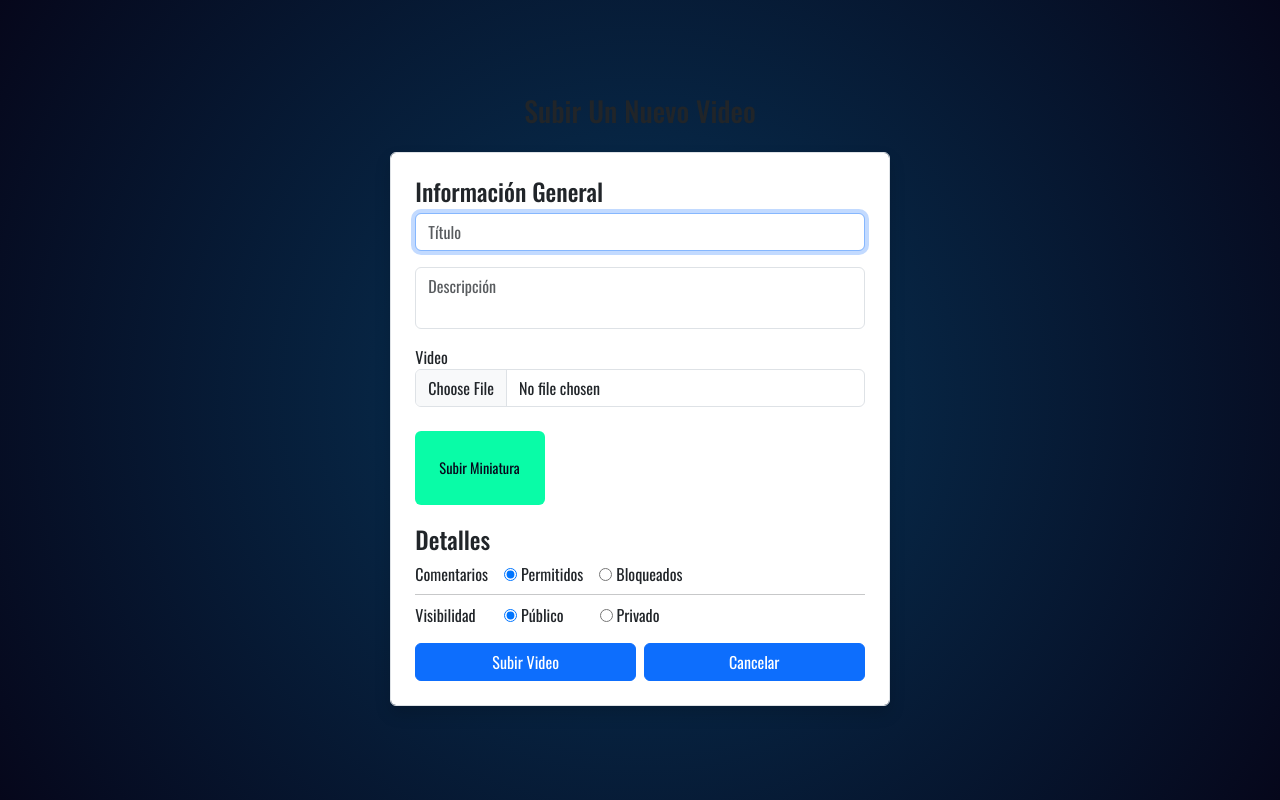
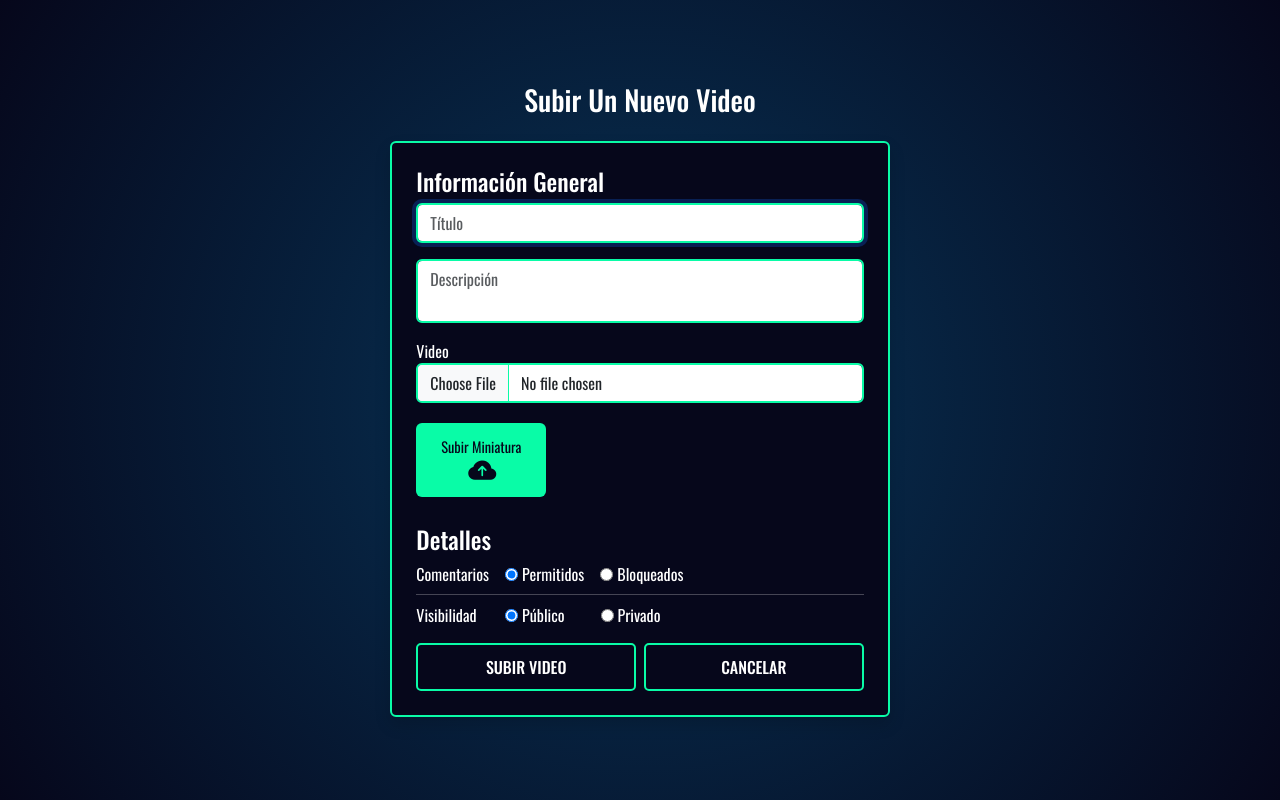
Before and after one commit to mateok13/noCountryTubeFront, a React (Vite) app in the folder frontend/: page /upload-video in a window 1280 px wide. Built offline with nearby package versions, Linux system fonts and the light colour scheme.

Commit message:
styles added to FormVideo.jsx

```diff
--- a/frontend/src/components/formVideo/FormVideo.css
+++ b/frontend/src/components/formVideo/FormVideo.css
@@ -6,16 +6,15 @@
   cursor: pointer;
 }
 
-/* input,
-textarea {
+.input-border {
   border: 2px solid #09fca7 !important;
-} */
+}
 
 .thumbnail-border {
-  /* box-shadow: 0 0 8px #09fca7; */
+  box-shadow: 0 0 5px #09fca7;
   width: 130px;
   height: 74px;
-  /* border: 2px solid #09fca7; */
+  border: 1px solid #09fca7;
   object-fit: cover;
   object-position: top;
 }
@@ -38,10 +37,10 @@ textarea {
   height: 74px;
   font-size: .9rem;
   color: #06071b;
-  /* text-shadow: 0 0 5px #000, 0 0 2px #000, 0 0 1px #fff; */
   background-color: #09fca7;
-  display: flex;
-  align-items: center;
+  padding-top: 13px;
+  padding-bottom: 0;
+  position: relative;
   transition: all 300ms ease;
 }
 
@@ -49,6 +48,12 @@ textarea {
   background-color: #00ca83;
 }
 
+.cloud{
+  position: absolute;
+  top: 25px;
+  left: 52px;
+}
+
 .object-fit {
   object-fit: cover;
   object-position: top;
--- a/frontend/src/components/formVideo/FormVideo.jsx
+++ b/frontend/src/components/formVideo/FormVideo.jsx
@@ -16,25 +16,25 @@ const FormVideo = () => {
     generateThumbnails } = useFormVideo()
 
   return (
-    <form className="form form-control shadow p-4" onSubmit={handleSubmit}>
+    <form className="form-control form-nocountry text-white shadow p-4" onSubmit={handleSubmit}>
       <div>
         <h4>Información General</h4>
-        <input className="form-control" type="text" placeholder="Título" id="title" name="title" onChange={handleChange} value={formData.title} autoFocus />
+        <input className="form-control input-border" type="text" placeholder="Título" id="title" name="title" onChange={handleChange} value={formData.title} autoFocus />
         {errors ? <p className="text-danger">{errors.title}</p> : null}
-        <textarea className="form-control resize-none mt-2" name="description" id="description" placeholder="Descripción" onChange={handleChange} value={formData.description}></textarea>
+        <textarea className="form-control resize-none mt-2 input-border" name="description" id="description" placeholder="Descripción" onChange={handleChange} value={formData.description}></textarea>
         {errors ? <p className="text-danger">{errors.description}</p> : null}
-        <div className="d-flex flex-column my-2">
+        <div className="d-flex flex-column my-1">
           <label>Video</label>
-          <input ref={videoInputRef} className="form-control" type="file" accept="video/*" onChange={handleVideoFileChange} title="Subir Video" />
+          <input ref={videoInputRef} className="form-control input-border" type="file" accept="video/*" onChange={handleVideoFileChange} title="Subir Video" />
           {errors ? <p className="text-danger">{errors.video}</p> : null}
           {formData.video && generateThumbnails()}
         </div>
 
-        <div className="d-flex justify-content-between mt-2 overflow-hidden flex-wrap">
+        <div className="d-flex justify-content-between overflow-hidden flex-wrap gap-4-responsive pb-1">
           {/* INPUT FILE SUBIR MINIATURA */}
-          <div className="mb-1">
-            <label htmlFor="file" className="label-file text-center px-4 py-2 rounded cursor-pointer">Subir Miniatura</label>
-            <input type="file" id="file" className="input-file" accept="image/*" onChange={handleImageFileChange} />
+          <div className="mb-2">
+            <label htmlFor="file" className="label-file text-center px-4 rounded cursor-pointer">Subir Miniatura <i className="bi bi-cloud-arrow-up-fill fs-3 cloud"></i></label>
+            <input type="file" id="file" className="input-file input-border" accept="image/*" onChange={handleImageFileChange} />
           </div>
 
           {thumbnails.map((item, index) => (
@@ -47,7 +47,7 @@ const FormVideo = () => {
 
         {selectedThumbnail && (
           <>
-            <div className="mt-2">
+            <div className="mt-1">
               <p className="mb-1">Miniatura seleccionada</p>
               <img className="object-fit rounded bg-dark thumbnail-border" width={150} height={84} src={selectedThumbnail} alt="Selected Thumbnail" />
             </div>
@@ -62,31 +62,31 @@ const FormVideo = () => {
             <label>Comentarios</label>
             <div>
               <input className="me-1 cursor-pointer" id="comments-on" type="radio" name="comments" value="true" onChange={handleChange} checked={formData.comments === true} />
-              <label htmlFor="comments-on">Permitidos</label>
+              <label htmlFor="comments-on cursor-pointer">Permitidos</label>
             </div>
             <div>
               <input className="me-1 cursor-pointer" id="comments-off" type="radio" name="comments" value="false" onChange={handleChange} checked={formData.comments === false} />
-              <label htmlFor="comments-off">Bloqueados</label>
+              <label htmlFor="comments-off cursor-pointer">Bloqueados</label>
             </div>
           </div>
           <hr className="py-0 my-2" />
           <div className="d-flex gap-3">
-            <label className="me-12">Visibilidad</label>
+            <label className="me-12 cursor-pointer">Visibilidad</label>
             <div>
               <input className="me-1 cursor-pointer" id="isPublic-on" type="radio" name="isPublic" value="true" onChange={handleChange} checked={formData.isPublic === true} />
-              <label htmlFor="isPublic-on">Público</label>
+              <label htmlFor="isPublic-on cursor-pointer">Público</label>
             </div>
             <div>
               <input className="ms-6 me-1 cursor-pointer" id="isPublic-off" type="radio" name="isPublic" value="false" onChange={handleChange} checked={formData.isPublic === false} />
-              <label htmlFor="isPublic-off">Privado</label>
+              <label htmlFor="isPublic-off cursor-pointer">Privado</label>
             </div>
           </div>
         </div>
       </div>
 
       <div className="d-flex gap-2">
-        <button className="btn btn-primary w-50" type="submit">Subir Video</button>
-        <button className="btn btn-primary w-50" type="reset" onClick={handleCancel}>Cancelar</button>
+        <button className="btn-nocountry w-50" type="submit">Subir Video</button>
+        <button className="btn-nocountry w-50" type="reset" onClick={handleCancel}>Cancelar</button>
       </div>
     </form>
   );
--- a/frontend/src/index.css
+++ b/frontend/src/index.css
@@ -4,7 +4,7 @@
     font-family: 'Oswald', sans-serif;
 }
 
-body{
+body {
     background: radial-gradient(circle, #072746 29%, #06071B 100%);
 }
 
@@ -48,6 +48,12 @@ body{
     color: #000000;
 }
 
+.form-nocountry {
+    background-color: #06071b;
+    border: 2px solid #09fca7;
+    /* AGREGAR PADDING, MARGIN, BORDER, ETC */
+}
+
 @media screen and (max-width: 768px) {
     *::-webkit-scrollbar {
         display: none;
--- a/frontend/src/pages/uploadVideo/UploadVideo.jsx
+++ b/frontend/src/pages/uploadVideo/UploadVideo.jsx
@@ -3,7 +3,7 @@ import FormVideo from "../../components/formVideo/FormVideo";
 const UploadVideo = () => {
   return (
     <div className='container-fluid d-flex flex-column align-items-center justify-content-center min-vh-100'>
-      <h3 className='text-center mb-4'>Subir Un Nuevo Video</h3>
+      <h3 className='text-center text-white mb-4'>Subir Un Nuevo Video</h3>
       <div className='row w-100'>
         <div className='mx-auto col-sm-12 col-md-5 col-lg-5'>
           <FormVideo />
```
